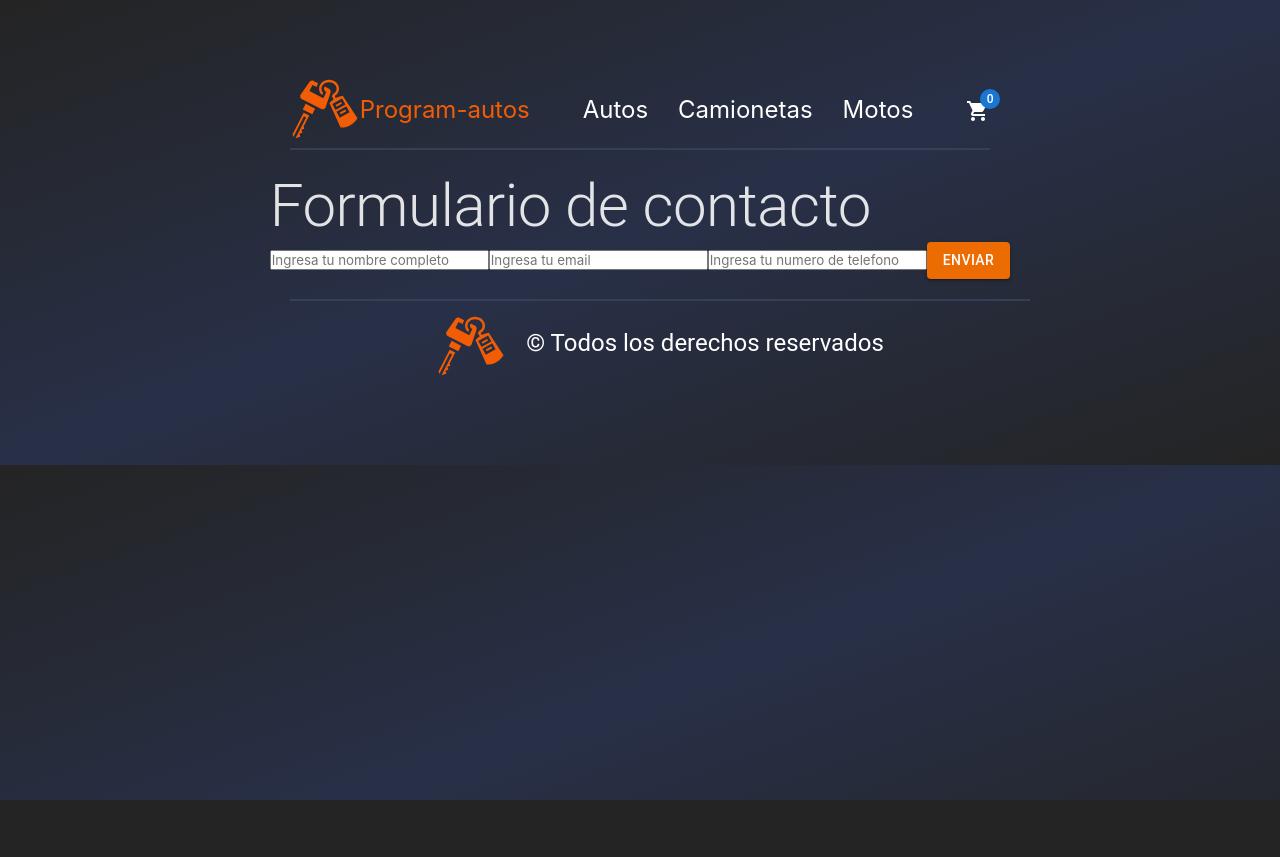
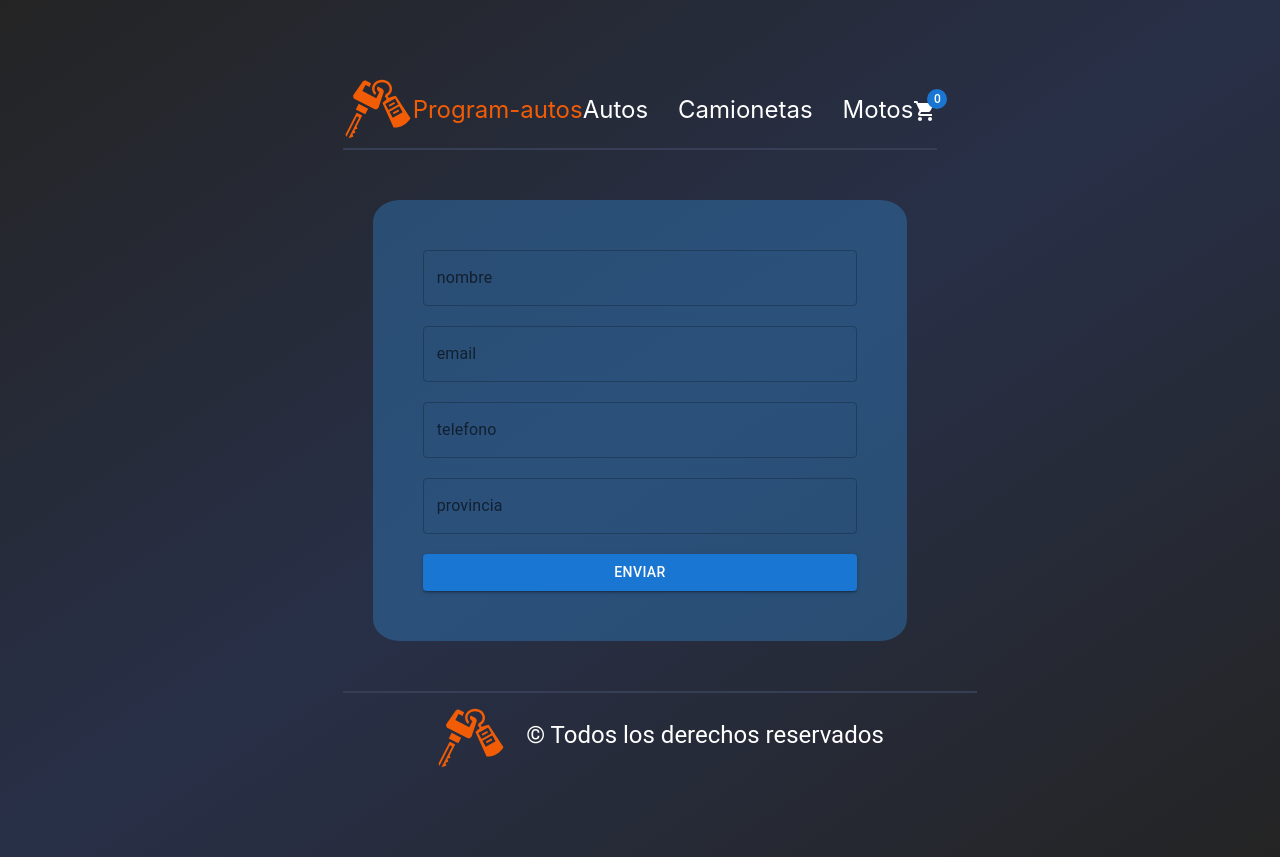
Before and after one commit to Crycsus14/Ecommerce-Rubio, a React (Vite) app: page /Checkout in a window 1280 px wide. Before the commit the page ends 800 px from the top, so only its background shows below. Built offline with nearby package versions, Linux system fonts and the light colour scheme.

Commit message:
instalando-yup

```diff
--- a/package.json
+++ b/package.json
@@ -20,7 +20,8 @@
     "react-icons": "^5.2.1",
     "react-router-dom": "^6.24.1",
     "react-toastify": "^10.0.5",
-    "sweetalert2": "^11.12.3"
+    "sweetalert2": "^11.12.3",
+    "yup": "^1.4.0"
   },
   "devDependencies": {
     "@types/react": "^18.2.66",
--- a/src/components/ProductCard/estilos.js
+++ b/src/components/ProductCard/estilos.js
@@ -1,3 +1,5 @@
+import { BorderColor } from "@mui/icons-material";
+
 export let styles = {
   textArea: {
     background: `linear-gradient(to top,#283048,#232526)`,
@@ -26,4 +28,5 @@ export let styles = {
     justifyContent: "center",
     alignItems: "center",
   },
+
 };
--- a/src/index.css
+++ b/src/index.css
@@ -17,6 +17,17 @@ body {
 
 h1 {
   font-size: 3rem;
+}
+
+form {
+  padding: 50px;
+  margin: 50px;
+  display: flex;
+  flex-direction: column;
+  justify-content: center;
+  gap: 20px;
+  background-color: #2d6ea788;
+  border-radius: 5%;
 }
 
 .estilosItemList {
--- a/src/pages/Checkout/Checkout.jsx
+++ b/src/pages/Checkout/Checkout.jsx
@@ -1,48 +1,67 @@
-import { Typography, Button} from "@mui/material";
-import { useState } from "react";
+import { TextField, Button } from "@mui/material";
+import "../../index.css";
+import { useFormik } from "formik";
+import Swal from "sweetalert2";
+import * as Yup from "yup";
+
 
 const Checkout = () => {
-  const [user, setUser] = useState({ nombre: "", email: "", telefono: "" });
-
-  const envioDeFormulario = (event) => {
-    event.preventDefault();
-    console.log(user);
-  };
-
-  const handleChange = (event) => {
-    let { name, value } = event.target;
-    setUser({ ...user, [name]: value });
-  };
+  const { handleSubmit, handleChange, values,errors } = useFormik({
+    initialValues: { nombre: "", email: "", telefono: "", provincia: "" },
+    onSubmit: (data) => {},
+  });
 
   return (
-    <>
-      <Typography variant="h2">Formulario de contacto</Typography>
-
-      <form onSubmit={envioDeFormulario} >
-        <input
+    <div>
+      <form onSubmit={handleSubmit}>
+        <TextField
+          variant="outlined"
+          color="warning"
           type="text"
-          placeholder="Ingresa tu nombre completo"
+          label="nombre"
+          name="nombre"
           onChange={handleChange}
-          name="nombre"
         />
-        <input
+        <TextField
+          variant="outlined"
+          color="warning"
           type="text"
-          placeholder="Ingresa tu email"
+          label="email"
+          name="email"
           onChange={handleChange}
-          name="email"
         />
-        <input
+        <TextField
+          variant="outlined"
+          color="warning"
+          type="number"
+          label="telefono"
+          name="telefono"
+          onChange={handleChange}
+        />
+        <TextField
+          variant="outlined"
+          color="warning"
           type="text"
-          placeholder="Ingresa tu numero de telefono"
+          label="provincia"
+          name="provincia"
           onChange={handleChange}
-          name="telefono"
         />
-
-        <Button variant="contained" color="warning" type="submit">
+        <Button
+          variant="contained"
+          type="submit"
+          color="primary"
+          onClick={() => {
+            Swal.fire({
+              title: "Enviado correctamente",
+              icon: "success",
+              confirmButtonColor: "#1A80D9",
+            });
+          }}
+        >
           Enviar
         </Button>
       </form>
-    </>
+    </div>
   );
 };
 
```
Also changed, not shown: 1 other file (tests, documents, lock files or other folders).
